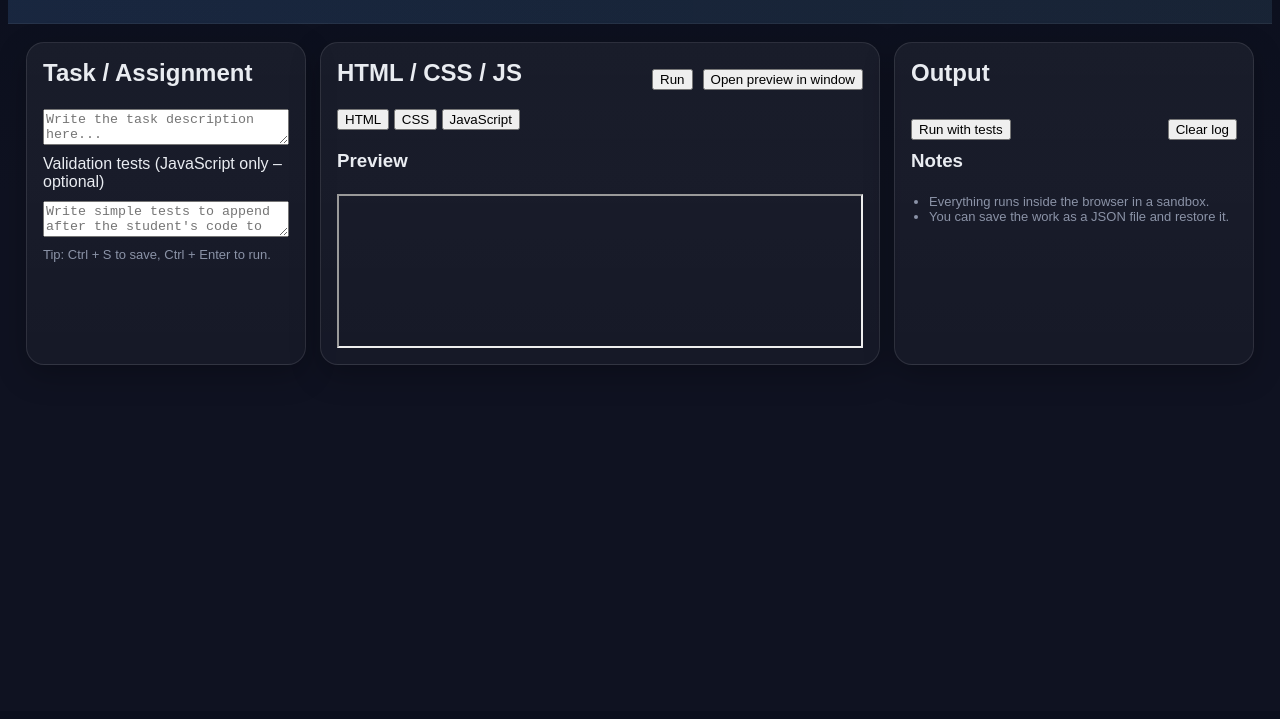
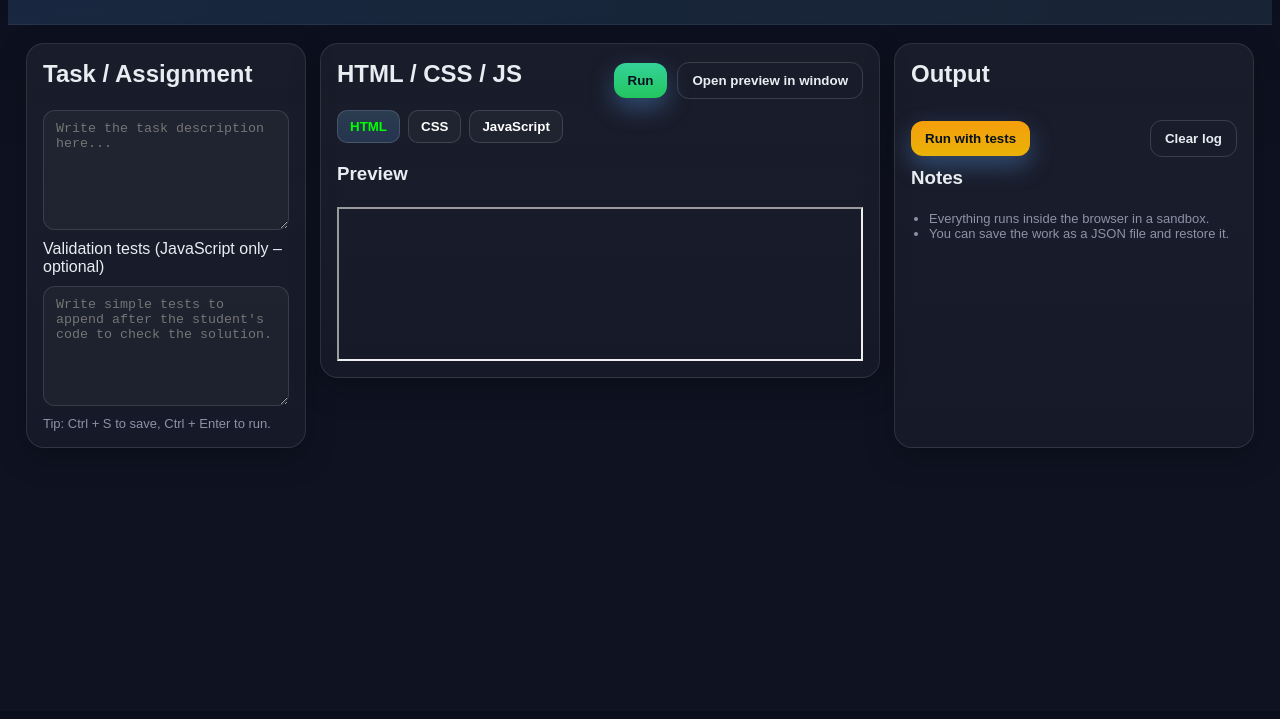
Before and after one commit to devkovmtl/html-code-editor, a plain HTML site: page index.html in a window 1280 px wide. Shown: the part 89-808 px from the top of the page. Drawn offline with Linux system fonts and the light colour scheme.

Commit message:
btn and component css

```diff
--- a/styles.css
+++ b/styles.css
@@ -119,3 +119,74 @@ h3 {
   flex-wrap: wrap;
   justify-content: space-between;
 }
+
+.btn {
+  appearance: none;
+  border: none;
+  background: linear-gradient(180deg, var(--brand-2), var(--brand));
+  color: #08111f;
+  font-weight: 700;
+  padding: 10px 14px;
+  border-radius: 12px;
+  cursor: pointer;
+  box-shadow: 0 10px 24px rgba(96, 165, 250, 0.35);
+}
+
+.btn.secondary {
+  background: transparent;
+  border: 1px solid rgba(255, 255, 255, 0.15);
+  color: var(--txt);
+  box-shadow: none;
+}
+
+.btn.warn {
+  background: linear-gradient(180deg, #f59e0b, #eab308);
+}
+
+.btn.ok {
+  background: linear-gradient(180deg, #34d399, #22c55e);
+}
+
+.btn.err {
+  background: linear-gradient(180deg, #fb7185, #ef4444);
+}
+
+.select,
+select,
+.text {
+  background: rgba(255, 255, 255, 0.03);
+  border: 1px solid rgba(255, 255, 255, 0.12);
+  color: var(--txt);
+  padding: 10px 12px;
+  border-radius: 12px;
+}
+
+textarea.text {
+  width: 100%;
+  min-height: 120px;
+}
+
+.tabs {
+  display: flex;
+  gap: 8px;
+  flex-wrap: wrap;
+}
+
+.tab {
+  padding: 8px 12px;
+  border-radius: 10px;
+  border: 1px solid rgba(255, 255, 255, 0.14);
+  background: rgba(255, 255, 255, 0.03);
+  cursor: pointer;
+  font-weight: 700;
+  color: #fff !important;
+}
+
+.tab.active {
+  background: linear-gradient(
+    180deg,
+    rgba(125, 211, 252, 0.18),
+    rgba(96, 165, 250, 0.18)
+  );
+  color: #00ff00 !important;
+}
```
